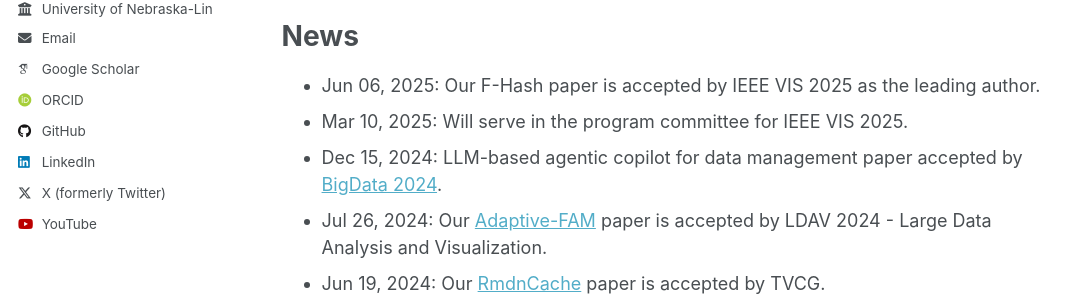
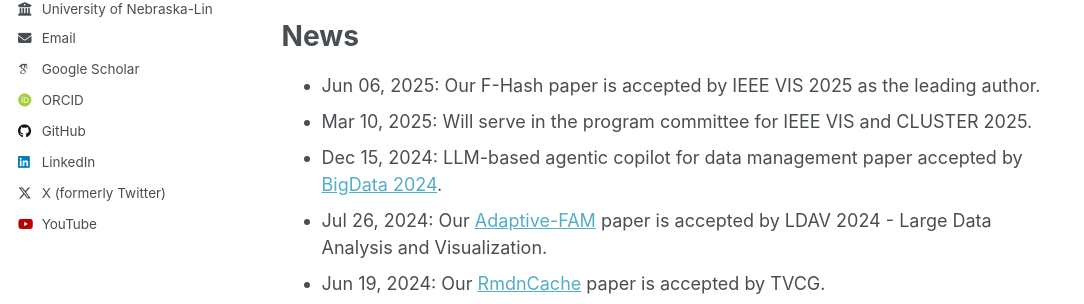
Before and after one commit to sunjianxin/sunjianxin.github.io, a Jekyll site: the page built from _pages/about.md, in a window 1280 px wide and 900 px high. Shown: the part 384-688 px from the top of the window, without its empty margins (0-1084 px from the left). Built offline with Jekyll 4.4.1, drawn with Linux system fonts in a browser that asks for light colours; some web fonts are replaced.

Commit message:
Update about.md

```diff
--- a/_pages/about.md
+++ b/_pages/about.md
@@ -15,7 +15,7 @@ His research concentrates on **AI-driven scientific data modeling, analysis, and
 News
 ======
 - Jun 06, 2025: Our F-Hash paper is accepted by IEEE VIS 2025 as the leading author.
-- Mar 10, 2025: Will serve in the program committee for IEEE VIS 2025.
+- Mar 10, 2025: Will serve in the program committee for IEEE VIS and CLUSTER 2025.
 - Dec 15, 2024: LLM-based agentic copilot for data management paper accepted by [BigData 2024](https://ieeexplore.ieee.org/abstract/document/10826038).
 - Jul 26, 2024: Our [Adaptive-FAM](https://arxiv.org/abs/2409.00184) paper is accepted by LDAV 2024 - Large Data Analysis and Visualization.
 - Jun 19, 2024: Our [RmdnCache](https://ieeexplore.ieee.org/abstract/document/10549835) paper is accepted by TVCG.
```
